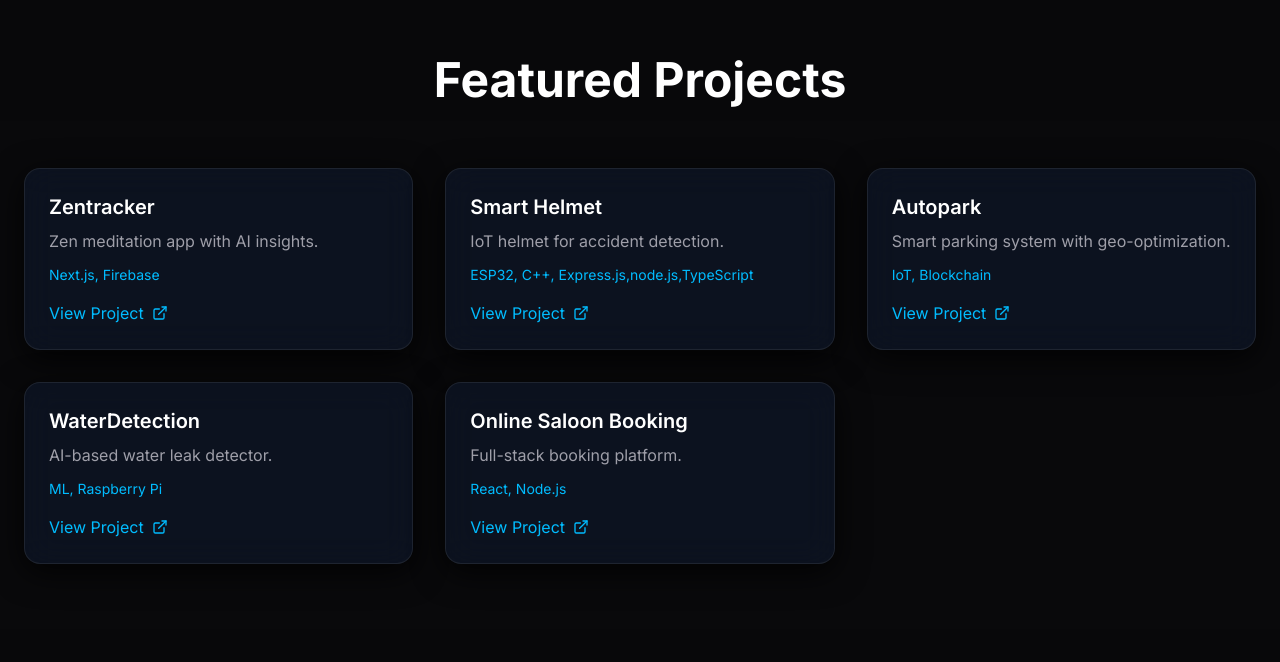
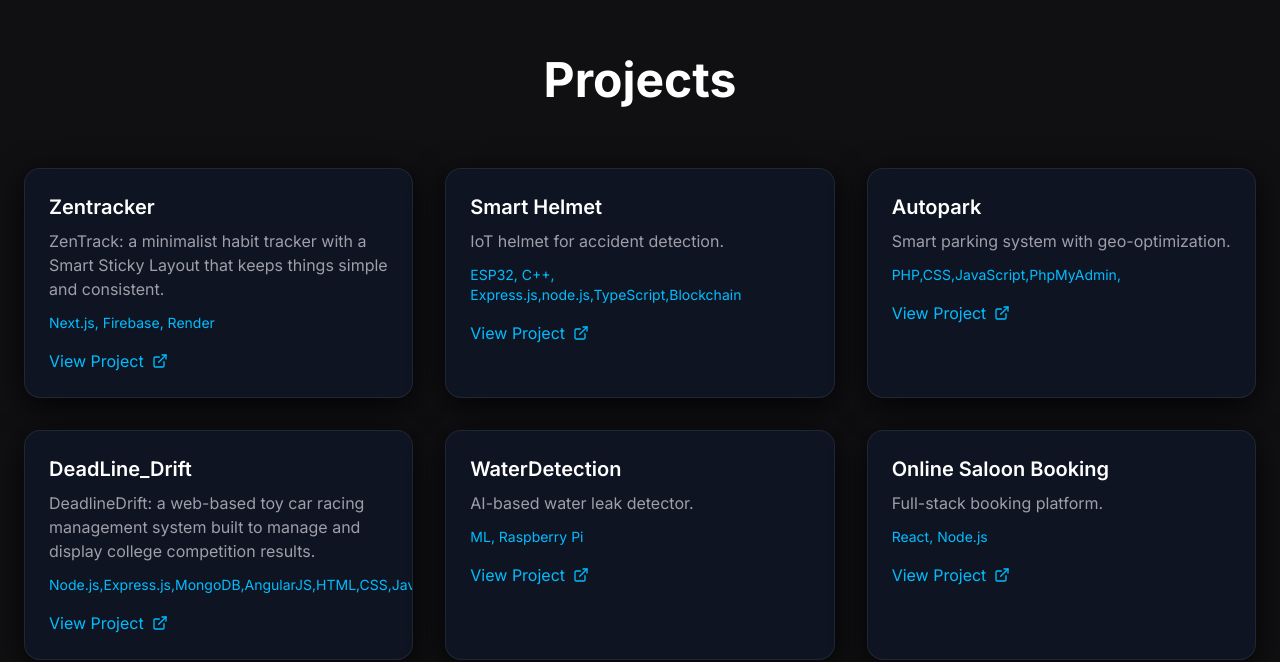
Before and after one commit to WhyNotNarayan/Portfolio, a Next.js app in the folder narayan-portfolio/: page / in a window 1280 px wide. Shown: the part 2166-2828 px from the top of the page. Built offline with nearby package versions, Linux system fonts and the light colour scheme; no server answers.

Commit message:
CHANGE AS PER I NEDEED

```diff
--- a/narayan-portfolio/components/Projects.tsx
+++ b/narayan-portfolio/components/Projects.tsx
@@ -2,16 +2,17 @@ import { motion } from 'framer-motion';
 import { ExternalLink } from 'lucide-react';
 
 const projects = [
-  { title: 'Zentracker', desc: 'Zen meditation app with AI insights.', tech: 'Next.js, Firebase', link: 'https://zentrack-pvdc.onrender.com' },
-  { title: 'Smart Helmet', desc: 'IoT helmet for accident detection.', tech: 'ESP32, C++, Express.js,node.js,TypeScript', link: 'https://github.com/WhyNotNarayan/SmartHelmet_IOT' },
-  { title: 'Autopark', desc: 'Smart parking system with geo-optimization.', tech: 'IoT, Blockchain', link: '#' },
+  { title: 'Zentracker', desc: 'ZenTrack: a minimalist habit tracker with a Smart Sticky Layout that keeps things simple and consistent.', tech: 'Next.js, Firebase, Render', link: 'https://zentrack-pvdc.onrender.com' },
+  { title: 'Smart Helmet', desc: 'IoT helmet for accident detection.', tech: 'ESP32, C++, Express.js,node.js,TypeScript,Blockchain', link: 'https://github.com/WhyNotNarayan/SmartHelmet_IOT' },
+  { title: 'Autopark', desc: 'Smart parking system with geo-optimization.', tech: 'PHP,CSS,JavaScript,PhpMyAdmin,', link: '#' },
+  { title: 'DeadLine_Drift', desc: 'DeadlineDrift: a web-based toy car racing management system built to manage and display college competition results.', tech: 'Node.js,Express.js,MongoDB,AngularJS,HTML,CSS,JavaScript', link: 'https://dead-line-drift.onrender.com' },
   { title: 'WaterDetection', desc: 'AI-based water leak detector.', tech: 'ML, Raspberry Pi', link: '#' },
   { title: 'Online Saloon Booking', desc: 'Full-stack booking platform.', tech: 'React, Node.js', link: '#' },
 ];
 
 export default function Projects() {
   return (
-    <section id="projects" className="py-24 bg-zinc-950/50">
+    <section id="projects" className="py-24 bg-zinc-900/50">
       <div className="max-w-7xl mx-auto px-6">
         <motion.h2
           initial={{ opacity: 0, y: 40 }}
@@ -19,7 +20,7 @@ export default function Projects() {
           viewport={{ once: true }}
           className="text-4xl md:text-5xl font-bold text-center mb-16 text-white"
         >
-          Featured Projects
+         Projects
         </motion.h2>
         <div className="grid md:grid-cols-2 lg:grid-cols-3 gap-8">
           {projects.map((project, i) => (
```
